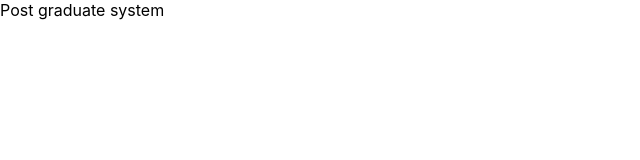
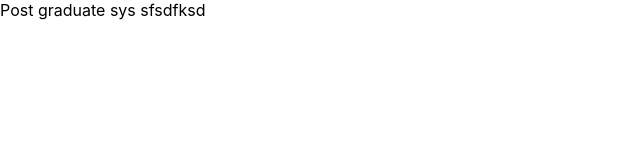
Before and after one commit to youssifYasser/post-graduate-system, a React (Create React App) app: page / in a window 1280 px wide. Shown: the top 160 px of the page, without its empty margins (0-640 px from the left). Built offline with nearby package versions, Linux system fonts and the light colour scheme.

Commit message:
testing commits

```diff
--- a/src/App.js
+++ b/src/App.js
@@ -1,13 +1,9 @@
-import React, { Component } from 'react';
+import React, { Component } from 'react'
 
 class App extends Component {
   render() {
-    return (
-      <div className="App">
-        Post graduate system
-      </div>
-    );
+    return <div className='App'>Post graduate sys sfsdfksd</div>
   }
 }
 
-export default App;
+export default App
```
